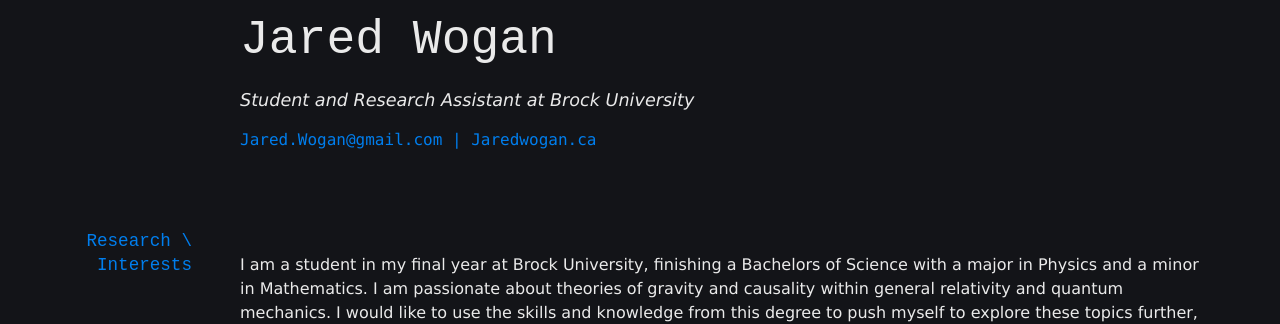
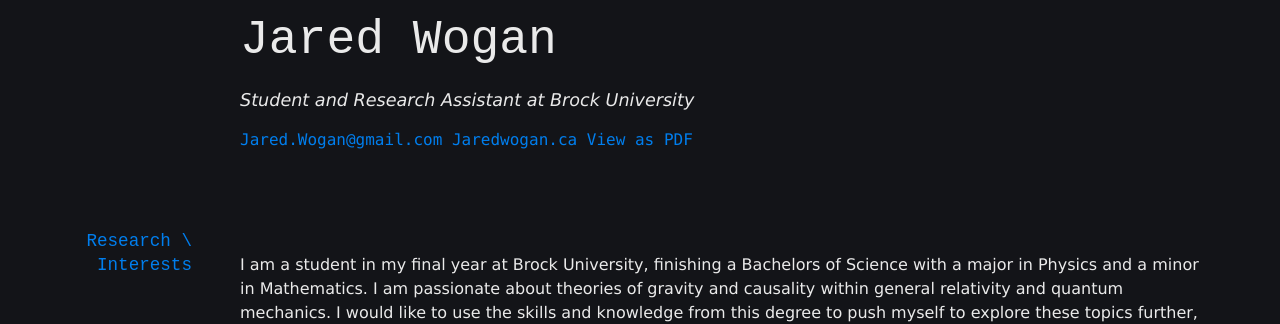
Before and after one commit to JaredWogan/CV, a Jekyll site: the page built from index.md, in a window 1280 px wide and 900 px high. Shown: the top 324 px of the window. Built offline with Jekyll 4.4.1, drawn with Linux system fonts in a browser that asks for light colours.

Commit message:
PDF Version

```diff
--- a/index.md
+++ b/index.md
@@ -7,7 +7,8 @@ Student and Research Assistant at Brock University
 
 <div id="webaddress">
 <a href="mailto:jared.wogan@gmail.com">Jared.Wogan@gmail.com</a>
-| <a href="https://jaredwogan.ca">Jaredwogan.ca</a>
+<a href="https://jaredwogan.ca">Jaredwogan.ca</a>
+<a href="https://jaredwogan.ca/CV/JaredWoganCV.pdf">View as PDF</a>
 </div>
 
 
```
